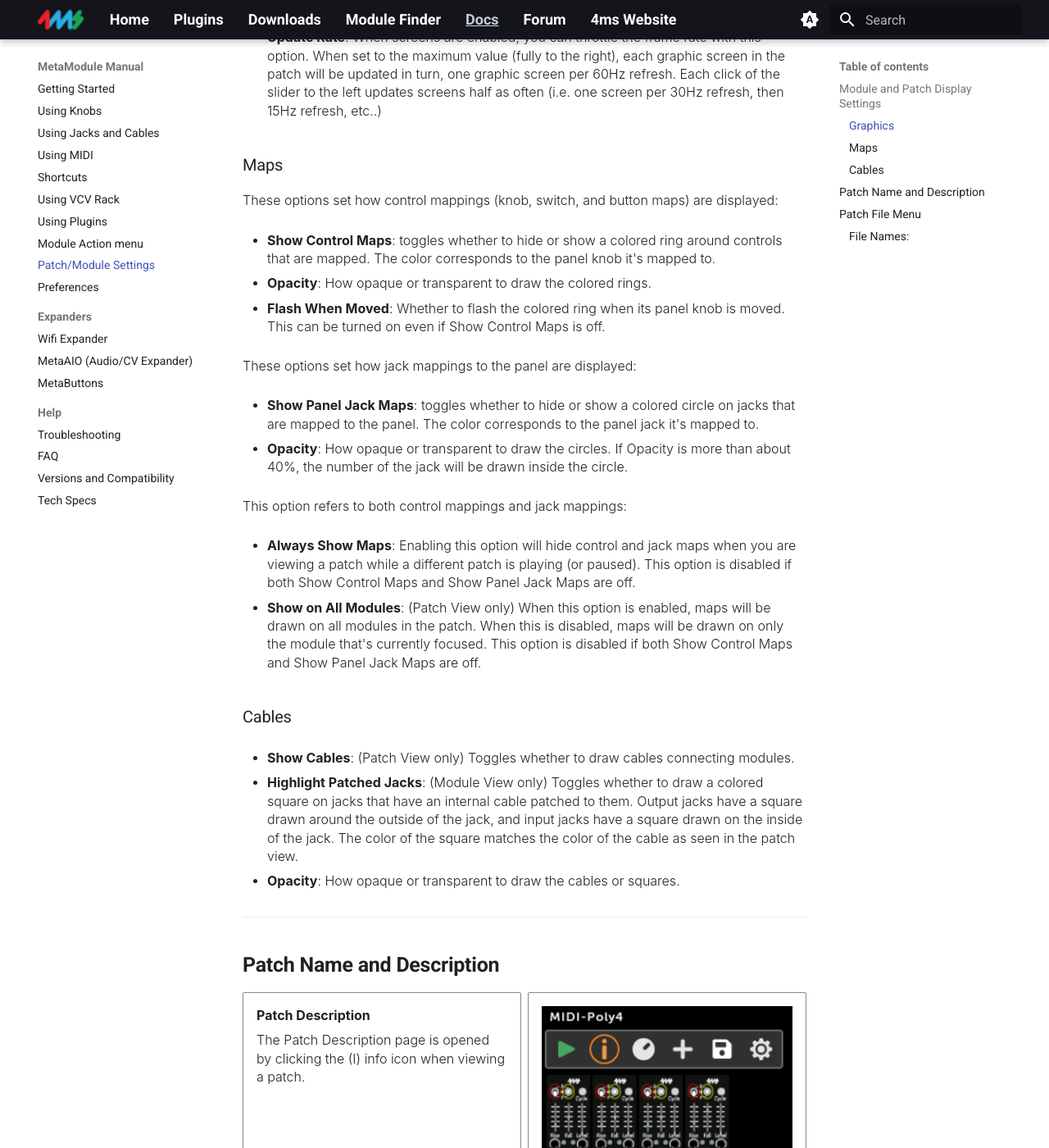
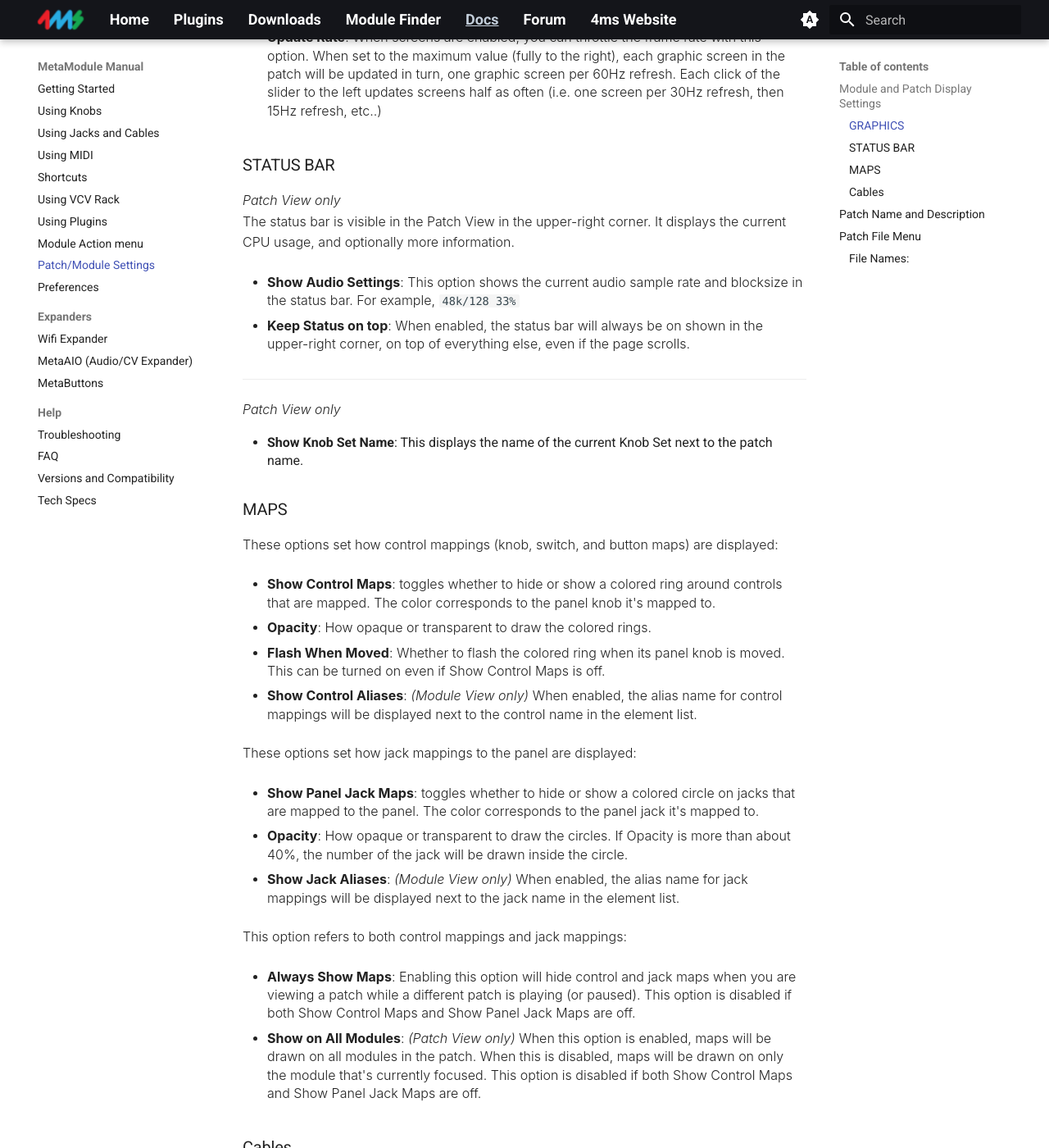
Before and after one commit to 4ms/metamodule-docs-website, an MkDocs documentation site: the page built from docs/module_patch_settings.md, in a window 1280 px wide and 1400 px high, scrolled down 1782 px. Shown: the whole window at 82% size. Built offline with MkDocs 1.6.1 and Material for MkDocs 9.7.7, drawn with Linux system fonts in a browser that asks for light colours; some of the changed text lies outside the part shown.

Commit message:
Document patch and module view settings

```diff
--- a/docs/module_patch_settings.md
+++ b/docs/module_patch_settings.md
@@ -25,7 +25,7 @@ These menus control how mappings and cables are drawn when viewing modules and t
 
 </div>
 
-### Graphics
+### GRAPHICS
 
 These options control how graphic screens on modules are displayed. The term
 "graphic screen" is a loose term that refers to any element on the module that's
@@ -44,8 +44,29 @@ graphic screen in the patch will be updated in turn, one graphic screen per 60Hz
 Each click of the slider to the left updates screens half as often (i.e. one
 screen per 30Hz refresh, then 15Hz refresh, etc..)
 
+### STATUS BAR
 
-### Maps
+*Patch View only*
+
+The status bar is visible in the Patch View in the upper-right corner.
+It displays the current CPU usage, and optionally more information.
+
+- __Show Audio Settings__: This option shows the current audio sample rate and blocksize
+in the status bar. For example, `48k/128 33%`
+
+- __Keep Status on top__: When enabled, the status bar will always be on shown in the upper-right corner,
+on top of everything else, even if the page scrolls.
+
+
+---
+
+
+*Patch View only*
+
+- __Show Knob Set Name__: This displays the name of the current Knob Set next to the patch name.
+
+
+### MAPS
 
 These options set how control mappings (knob, switch, and button maps) are displayed:
 
@@ -58,6 +79,10 @@ These options set how control mappings (knob, switch, and button maps) are displ
 - __Flash When Moved__: Whether to flash the colored ring when its panel knob
   is moved. This can be turned on even if Show Control Maps is off.
 
+- __Show Control Aliases__: *(Module View only)* When enabled, the alias name
+  for control mappings will be displayed next to the control name in the
+  element list.
+
 
 These options set how jack mappings to the panel are displayed:
 
@@ -68,6 +93,10 @@ These options set how jack mappings to the panel are displayed:
 - __Opacity__: How opaque or transparent to draw the circles. If Opacity is
   more than about 40%, the number of the jack will be drawn inside the circle.
 
+- __Show Jack Aliases__: *(Module View only)* When enabled, the alias name
+  for jack mappings will be displayed next to the jack name in the
+  element list.
+
 
 This option refers to both control mappings and jack mappings:
 
@@ -76,17 +105,17 @@ This option refers to both control mappings and jack mappings:
   This option is disabled if both Show Control Maps and Show Panel Jack Maps
   are off.
 
-- __Show on All Modules__: (Patch View only) When this option is enabled, maps
+- __Show on All Modules__: *(Patch View only)* When this option is enabled, maps
   will be drawn on all modules in the patch. When this is disabled, maps will
   be drawn on only the module that's currently focused.
 This option is disabled if both Show Control Maps and Show Panel Jack Maps are off.
 
 ### Cables
 
-- __Show Cables__: (Patch View only)
+- __Show Cables__: *(Patch View only)*
   Toggles whether to draw cables connecting modules.
 
-- __Highlight Patched Jacks__: (Module View only)
+- __Highlight Patched Jacks__: *(Module View only)*
   Toggles whether to draw a colored square on
   jacks that have an internal cable patched to them. Output jacks have a square
   drawn around the outside of the jack, and input jacks have a square drawn on
```
